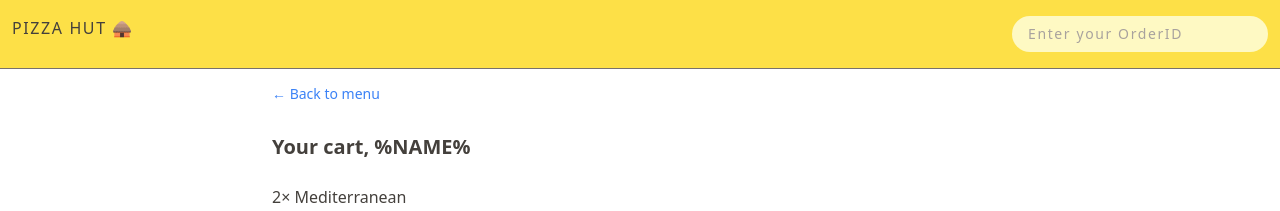
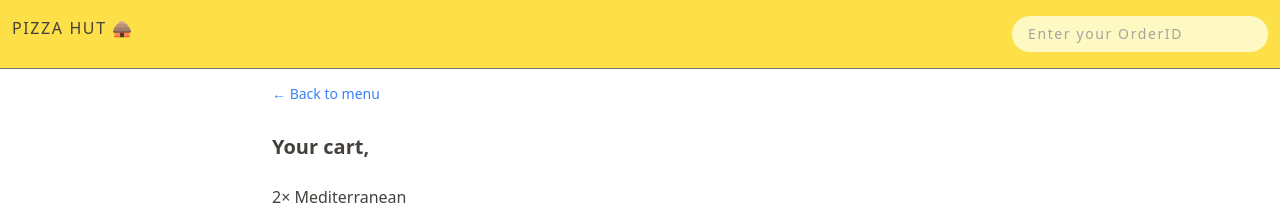
Before and after one commit to DevendranathReddy7/PizzaHut, a React (Create React App) app: page /cart in a window 1280 px wide. Shown: the top 211 px of the page. Built offline with nearby package versions, Linux system fonts and the light colour scheme.

Commit message:
updating user name in all places

```diff
--- a/src/Components/Cart.js
+++ b/src/Components/Cart.js
@@ -2,6 +2,7 @@ import { Link, Outlet } from 'react-router-dom';
 import LinkButton from './LinkButton';
 import Button from './Button';
 import CartItem from './CartItem';
+import { useSelector } from 'react-redux';
 
 const fakeCart = [
   {
@@ -29,13 +30,14 @@ const fakeCart = [
 
 function Cart() {
   const cart = fakeCart;
+  const userName = useSelector(str => str.user.userName)
 
   return (
 
     <div className='px-4 py-3'>
       {/* <Outlet /> */}
       <LinkButton to="/menu">&larr; Back to menu</LinkButton>
-      <h2 className='mt-7 text-xl font-semibold'>Your cart, %NAME%</h2>
+      <h2 className='mt-7 text-xl font-semibold'>Your cart,{userName}</h2>
 
       <ul className='mt-3 divide-y divide-stone-200 border-b'>
         {cart.map(item => (
--- a/src/Components/CreateOrder.js
+++ b/src/Components/CreateOrder.js
@@ -2,6 +2,7 @@ import { useState } from "react";
 import { Form, redirect, useActionData, useNavigation } from "react-router-dom";
 import { createOrder } from "../Sevices/apiRestaurant";
 import Button from "./Button";
+import { useSelector } from "react-redux";
 
 // https://uibakery.io/regex-library/phone-number
 const isValidPhone = (str) =>
@@ -36,6 +37,7 @@ const fakeCart = [
 function CreateOrder() {
   // const [withPriority, setWithPriority] = useState(false);
   const navigation = useNavigation()
+  const userName = useSelector(str => str.user.userName)
   const submitting = navigation.state === 'submitting'
   const formError = useActionData()
   const cart = fakeCart;
@@ -48,7 +50,7 @@ function CreateOrder() {
       <Form method="post" >
         <div className="mb-5 flex flex-col gap-2 sm:flex-row sm:items-center">
           <label className="sm:basis-40">First Name</label>
-          <input className="input grow" type="text" name="customer" required />
+          <input className="input grow" type="text" name="customer" defaultValue={userName} required />
         </div>
 
         <div className="mb-5 flex flex-col gap-2 sm:flex-row sm:items-center">
--- a/src/Components/CreateUser.js
+++ b/src/Components/CreateUser.js
@@ -1,11 +1,18 @@
 import { useState } from 'react';
 import Button from './Button';
+import { updateName } from '../Sevices/userSlice';
+import { useDispatch } from 'react-redux';
+import { useNavigate } from 'react-router-dom';
 
 function CreateUser() {
   const [username, setUsername] = useState('');
-
+  const dispatch = useDispatch()
+  const navigate = useNavigate()
   function handleSubmit(e) {
     e.preventDefault();
+    dispatch(updateName(username))
+    navigate('/menu')
+
   }
 
   return (
--- a/src/Components/Home.js
+++ b/src/Components/Home.js
@@ -1,6 +1,9 @@
+import { useSelector } from "react-redux";
 import CreateUser from "./CreateUser";
+import Button from "./Button";
 
 function Home() {
+  const userName = useSelector(str => str.user.userName)
   return (
     <div className="text-center mt-10">
       <h1 className="text-xl text-center font-semibold text-stone-700 mb-8">
@@ -9,7 +12,7 @@ function Home() {
         <span className="text-yellow-500">Straight out of the oven, straight to you.</span>
 
       </h1>
-      <CreateUser />
+      {userName === '' ? <CreateUser /> : <Button type='primary'>Check Out</Button>}
     </div>
   );
 }
--- a/src/Components/Username.js
+++ b/src/Components/Username.js
@@ -2,7 +2,7 @@ import { useSelector } from "react-redux"
 
 const Username = () => {
     const userName = useSelector(store => store.user.userName)
-    if (!userName) return null
+    if (!userName) return;
     return (
         <div className="font-bold capitalize hidden md:block">
             {userName}
```
